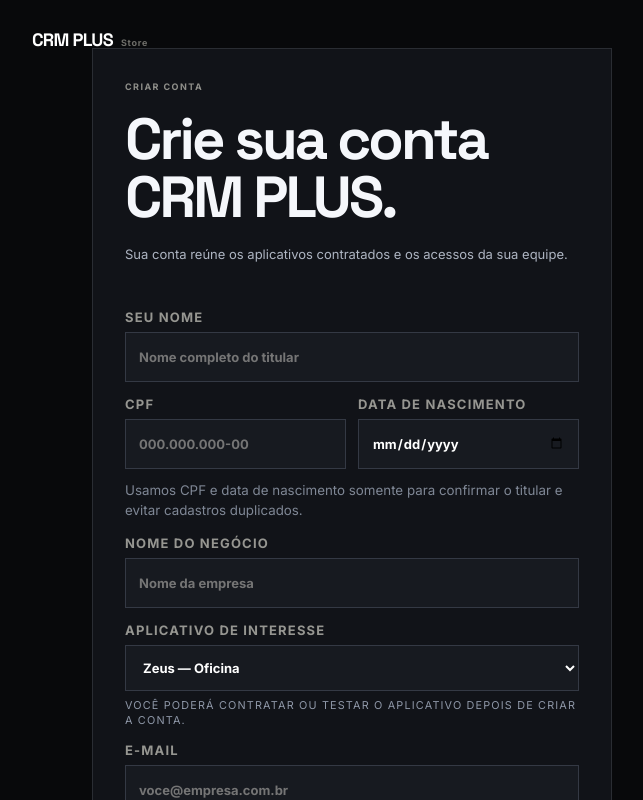
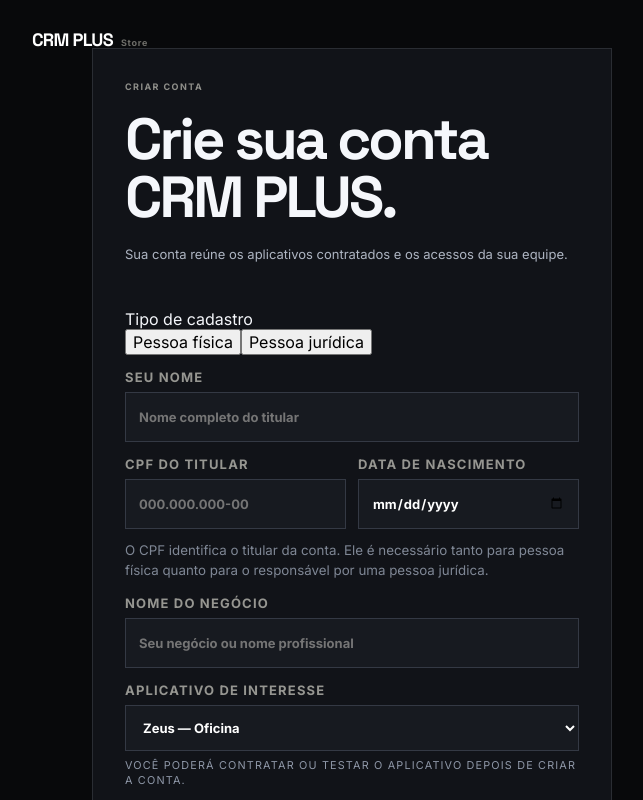
Before and after one commit to tracbel25-dev/CRMplusv2, a Next.js app: page /cadastro in a window 1280 px wide. Shown: the top 800 px of the page, without its empty margins (0-643 px from the left). Built offline with nearby package versions, Linux system fonts and the light colour scheme.

Commit message:
feat(auth): adiciona cadastro PF e PJ

```diff
--- a/components/AuthShell.tsx
+++ b/components/AuthShell.tsx
@@ -11,14 +11,19 @@
 import type { AppId } from '@/lib/operations/model';
 import { createStoreClient } from '@/lib/supabase/storeClient';
 
+type PersonType='pf'|'pj';
+const onlyDigits=(value:string)=>value.replace(/\D/g,'');
+
 export function AuthShell({mode,app,redirectTo}:{mode:'login'|'signup';app?:AppId;redirectTo?:string}){
   const signup=mode==='signup';
   const router=useRouter();
   const initialApp=useMemo<AppId>(()=>app||'zeus',[app]);
   const [selectedApp,setSelectedApp]=useState<AppId>(initialApp);
+  const [personType,setPersonType]=useState<PersonType>('pf');
   const [name,setName]=useState('');
   const [business,setBusiness]=useState('');
   const [cpf,setCpf]=useState('');
+  const [cnpj,setCnpj]=useState('');
   const [birthDate,setBirthDate]=useState('');
   const [email,setEmail]=useState('');
   const [password,setPassword]=useState('');
@@ -50,7 +55,6 @@
   useEffect(()=>{
     let active=true;
     const supabase=createStoreClient();
-
     void supabase.auth.getSession().then(async({data})=>{
       if(!active)return;
       if(data.session?.user){
@@ -59,12 +63,10 @@
       }
       setCheckingSession(false);
     }).catch(()=>{if(active)setCheckingSession(false);});
-
     const {data}=supabase.auth.onAuthStateChange((_event,session)=>{
       if(!active||!session?.user)return;
       void continueAfterAuth().catch(()=>{router.replace(requestedDestination);router.refresh();});
     });
-
     return()=>{active=false;data.subscription.unsubscribe();};
   },[continueAfterAuth,requestedDestination,router]);
 
@@ -90,14 +92,25 @@
       const supabase=createStoreClient();
       if(signup){
         if(!name.trim()||!business.trim())throw new Error('Informe seu nome e o nome do negócio.');
-        const identity=await precheckSignupIdentity({cpf,name:name.trim(),birthDate,email:email.trim().toLowerCase()});
-        const {data, error:signUpError}=await supabase.auth.signUp({
+        const normalizedCnpj=personType==='pj'?onlyDigits(cnpj):'';
+        if(personType==='pj'&&normalizedCnpj.length!==14)throw new Error('Informe um CNPJ válido.');
+        const identity=await precheckSignupIdentity({
+          cpf,
+          name:name.trim(),
+          birthDate,
+          email:email.trim().toLowerCase(),
+          personType,
+          cnpj:normalizedCnpj||undefined,
+        });
+        const {data,error:signUpError}=await supabase.auth.signUp({
           email:email.trim().toLowerCase(),
           password,
           options:{
             data:{
               name:name.trim(),
               business:business.trim(),
+              account_person_type:personType,
+              account_cnpj:normalizedCnpj||null,
               requested_app:selectedApp,
               signup_redirect:requestedDestination,
               identity_reservation:identity.reservationToken,
@@ -114,22 +127,24 @@
           throw new Error('Não foi possível criar a conta. Tente novamente.');
         }
         if(data.session){
-          const {data:createdAccount,error:accountError}=await supabase.rpc('create_account',{account_name:business.trim()});
-          if(accountError)throw accountError;
+          const {data:createdAccount,error:accountError}=await supabase.rpc('create_account',{
+            account_name:business.trim(),
+            account_person_type:personType,
+            account_cnpj:normalizedCnpj||null,
+          });
+          if(accountError)throw new Error(clientMessage(accountError.message,'Não foi possível concluir o cadastro da conta.'));
           const accountId=typeof createdAccount==='string'?createdAccount:'';
-          if(!accountId)throw new Error('Não foi possível concluir o vínculo da empresa.');
+          if(!accountId)throw new Error('Não foi possível concluir o vínculo da conta.');
           const {error:identityError}=await supabase.rpc('finalize_signup_identity',{
             reservation_token:identity.reservationToken,
             target_account:accountId,
           });
           if(identityError)throw new Error('Não foi possível concluir a validação do cadastro.');
-          await supabase.auth.updateUser({data:{signup_redirect:null,identity_reservation:null}});
+          await supabase.auth.updateUser({data:{signup_redirect:null,identity_reservation:null,account_person_type:null,account_cnpj:null}});
           await continueAfterAuth();
         }else{
           setPendingConfirmation(true);
-          setMessage(identity.verification==='official'
-            ?'Dados validados. Enviamos um e-mail para confirmar seu endereço e ativar a conta.'
-            :'CPF validado. Enviamos um e-mail para confirmar seu endereço e ativar a conta.');
+          setMessage('Dados validados. Enviamos um e-mail para confirmar seu endereço e ativar a conta.');
         }
       }else{
         const {error:loginError}=await supabase.auth.signInWithPassword({email:email.trim().toLowerCase(),password});
@@ -152,20 +167,29 @@
       <p>{signup?'Sua conta reúne os aplicativos contratados e os acessos da sua equipe.':app?`Depois de entrar, você pode seguir para o ${apps.find(item=>item.slug===app)?.name||'aplicativo'} ou abrir sua área do cliente.`:'Acesse sua área do cliente, aplicativos e assinaturas.'}</p>
       <form onSubmit={submit}>
         {signup&&<>
+          <div className="auth-person-type" aria-label="Tipo de cadastro">
+            <span>Tipo de cadastro</span>
+            <div className="auth-person-options">
+              <button type="button" className={personType==='pf'?'is-active':''} onClick={()=>{setPersonType('pf');setCnpj('');}}>Pessoa física</button>
+              <button type="button" className={personType==='pj'?'is-active':''} onClick={()=>setPersonType('pj')}>Pessoa jurídica</button>
+            </div>
+          </div>
           <label>Seu nome<input type="text" value={name} onChange={event=>setName(event.target.value)} placeholder="Nome completo do titular" autoComplete="name" required/></label>
           <div className="auth-inline-fields">
-            <label>CPF<input type="text" inputMode="numeric" value={cpf} onChange={event=>setCpf(event.target.value.replace(/[^0-9.-]/g,''))} placeholder="000.000.000-00" autoComplete="off" maxLength={14} required/></label>
+            <label>CPF do titular<input type="text" inputMode="numeric" value={cpf} onChange={event=>setCpf(event.target.value.replace(/[^0-9.-]/g,''))} placeholder="000.000.000-00" autoComplete="off" maxLength={14} required/></label>
             <label>Data de nascimento<input type="date" value={birthDate} onChange={event=>setBirthDate(event.target.value)} autoComplete="bday" required/></label>
           </div>
-          <small className="auth-privacy-note">Usamos CPF e data de nascimento somente para confirmar o titular e evitar cadastros duplicados.</small>
-          <label>Nome do negócio<input type="text" value={business} onChange={event=>setBusiness(event.target.value)} placeholder="Nome da empresa" autoComplete="organization" required/></label>
+          <small className="auth-privacy-note">O CPF identifica o titular da conta. Ele é necessário tanto para pessoa física quanto para o responsável por uma pessoa jurídica.</small>
+          <label>Nome do negócio<input type="text" value={business} onChange={event=>setBusiness(event.target.value)} placeholder={personType==='pj'?'Nome da empresa':'Seu negócio ou nome profissional'} autoComplete="organization" required/></label>
+          {personType==='pj'&&<label>CNPJ<input type="text" inputMode="numeric" value={cnpj} onChange={event=>setCnpj(event.target.value.replace(/[^0-9./-]/g,''))} placeholder="00.000.000/0000-00" autoComplete="off" maxLength={18} required/><small>O CNPJ será vinculado à conta da empresa e não poderá ser usado em outra conta.</small></label>}
         </>}
         {signup&&<label>Aplicativo de interesse<select value={selectedApp} onChange={event=>setSelectedApp(event.target.value as AppId)}>{apps.map(item=><option key={item.slug} value={item.slug}>{item.name} — {item.category}</option>)}</select><small>Você poderá contratar ou testar o aplicativo depois de criar a conta.</small></label>}
         <label>E-mail<input type="email" value={email} onChange={event=>setEmail(event.target.value)} placeholder="voce@empresa.com.br" autoComplete="email" required/></label>
         <label>Senha<div className="auth-password-field"><input type={showPassword?'text':'password'} value={password} onChange={event=>setPassword(event.target.value)} placeholder="Mínimo de 8 caracteres" autoComplete={signup?'new-password':'current-password'} minLength={8} required/><button type="button" className="auth-password-toggle" onClick={()=>setShowPassword(value=>!value)} aria-label={showPassword?'Ocultar senha':'Visualizar senha'} title={showPassword?'Ocultar senha':'Visualizar senha'}>{showPassword?<EyeOff size={19}/>:<Eye size={19}/>}</button></div></label>
+        {loading&&signup&&<p className="auth-validation-status" role="status">Aguarde, estamos validando seus dados…</p>}
         {error&&<p className="auth-error" role="alert">{error}</p>}
         {message&&<p className="auth-success" role="status">{message}</p>}
-        <button type="submit" className="primary" disabled={loading}>{loading?'Aguarde…':signup?'Criar conta':'Entrar'}</button>
+        <button type="submit" className="primary" disabled={loading}>{loading?(signup?'Validando dados…':'Aguarde…'):signup?'Criar conta':'Entrar'}</button>
         {signup&&pendingConfirmation&&<button type="button" className="ghost" disabled={loading} onClick={()=>void resendConfirmation()}>Reenviar e-mail de confirmação</button>}
       </form>
       {!signup&&<small><Link href="/recuperar-senha">Esqueci minha senha</Link></small>}
```
